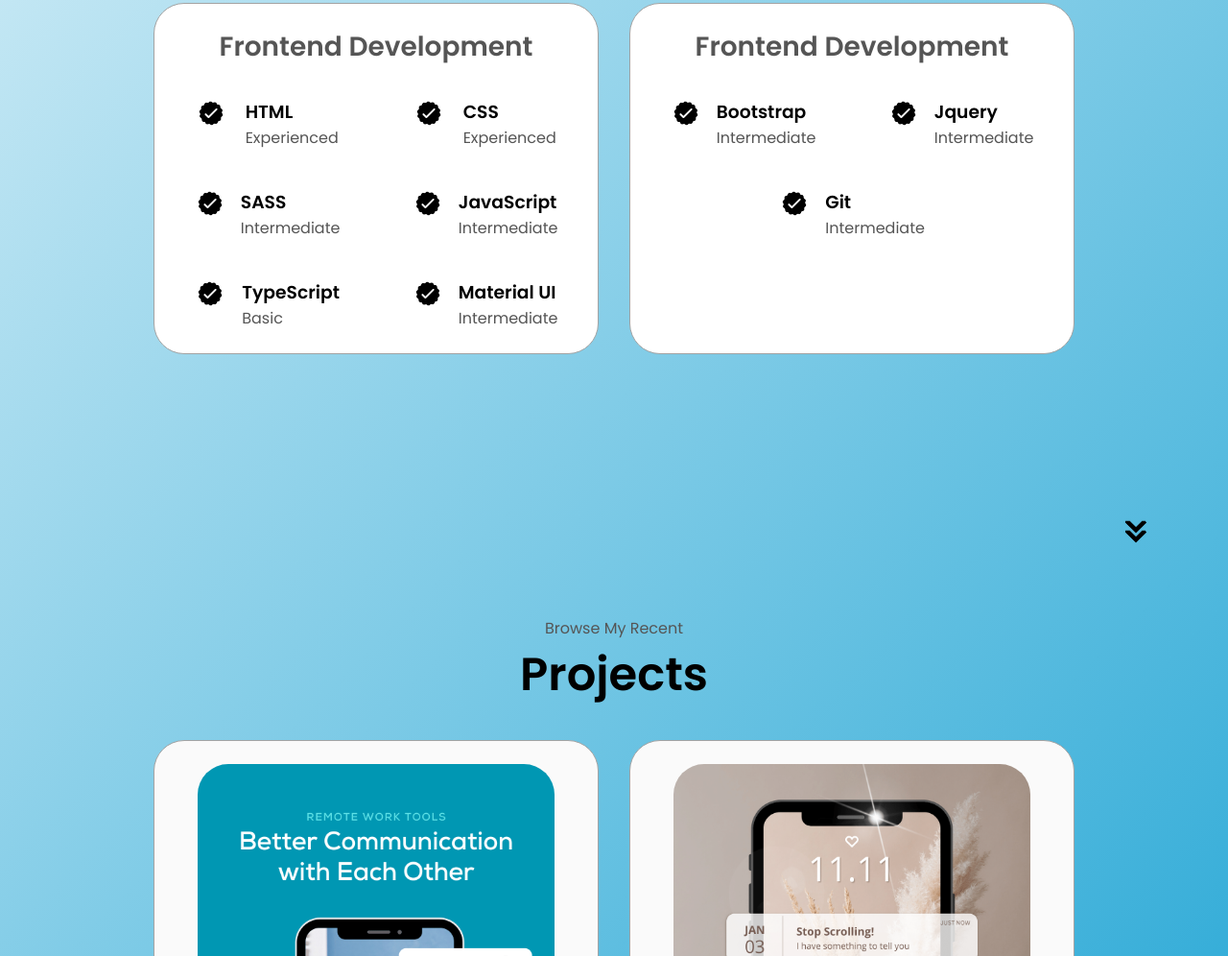
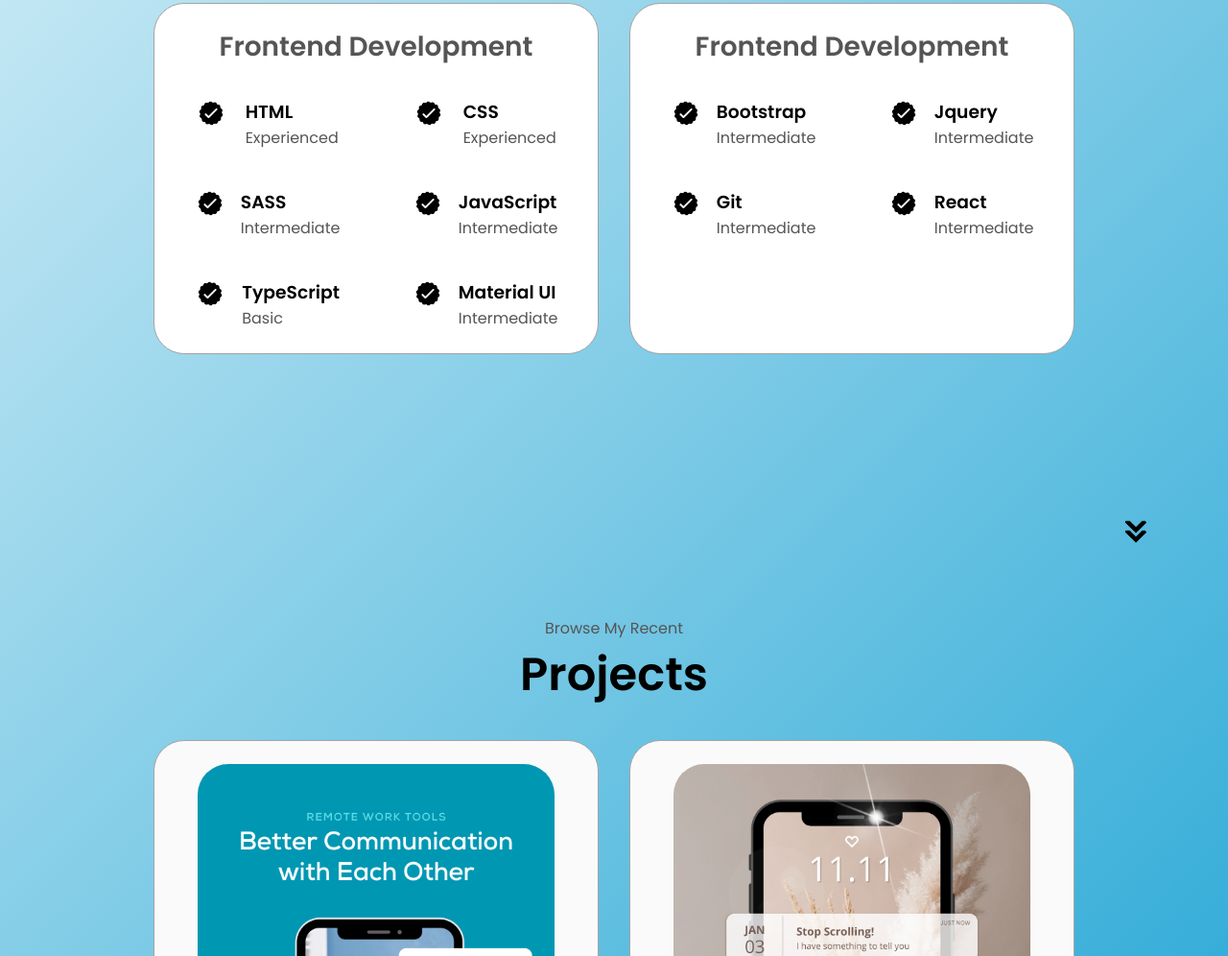
Before and after one commit to Amalp710/portfolio1, a plain HTML site: page index.html in a window 1280 px wide. Shown: the part 1822-2818 px from the top of the page at 96% size. Drawn offline with Linux system fonts and the light colour scheme.

Commit message:
Update index.html

```diff
--- a/index.html
+++ b/index.html
@@ -231,6 +231,17 @@
                   <p>Intermediate</p>
                 </div>
               </article>
+               <article>
+                <img
+                  src="./assets/checkmark.png"
+                  alt="Experience icon"
+                  class="icon"
+                />
+                <div>
+                  <h3>React</h3>
+                  <p>Intermediate</p>
+                </div>
+              </article>
             </div>
           </div>
         </div>
```
